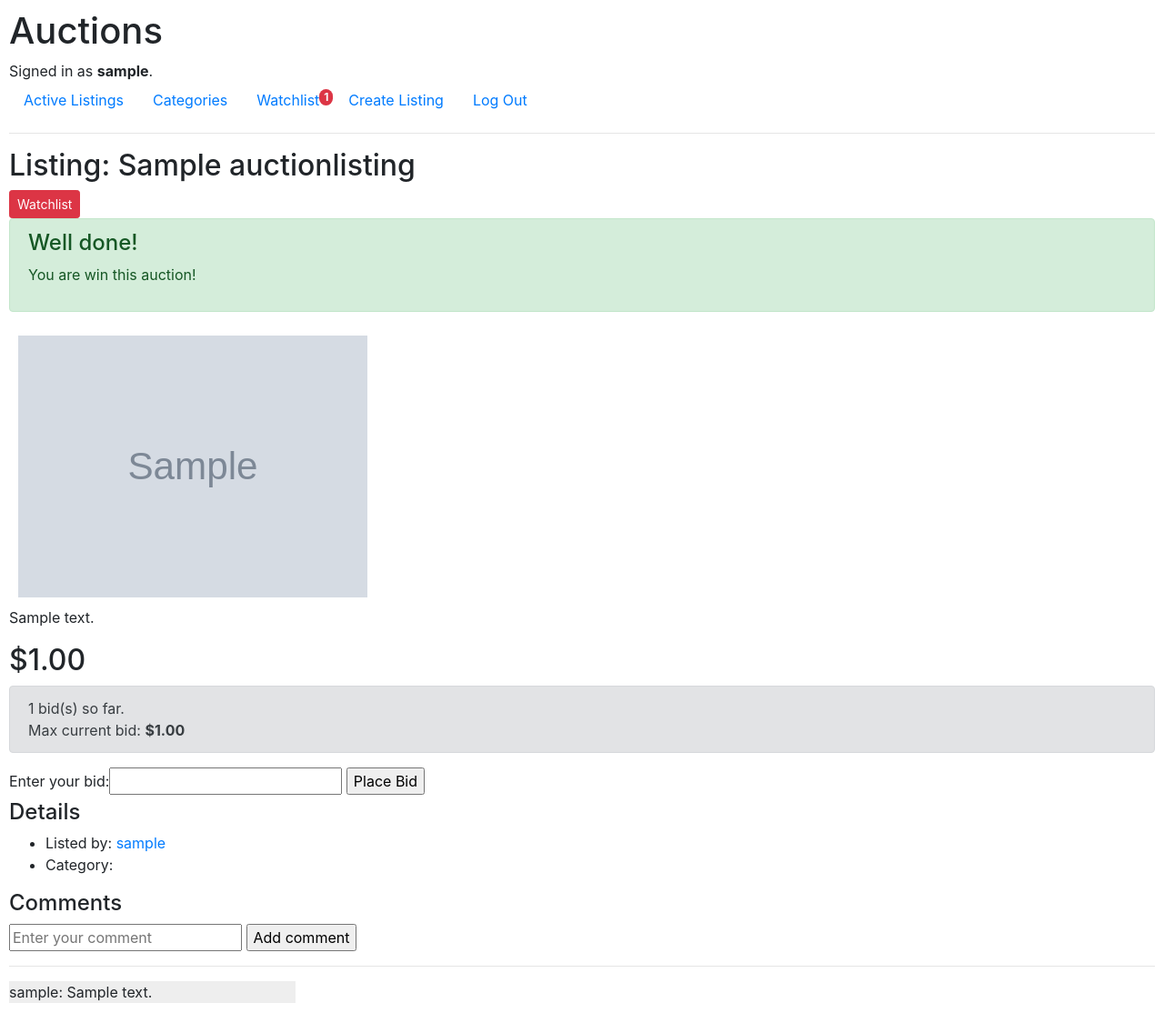
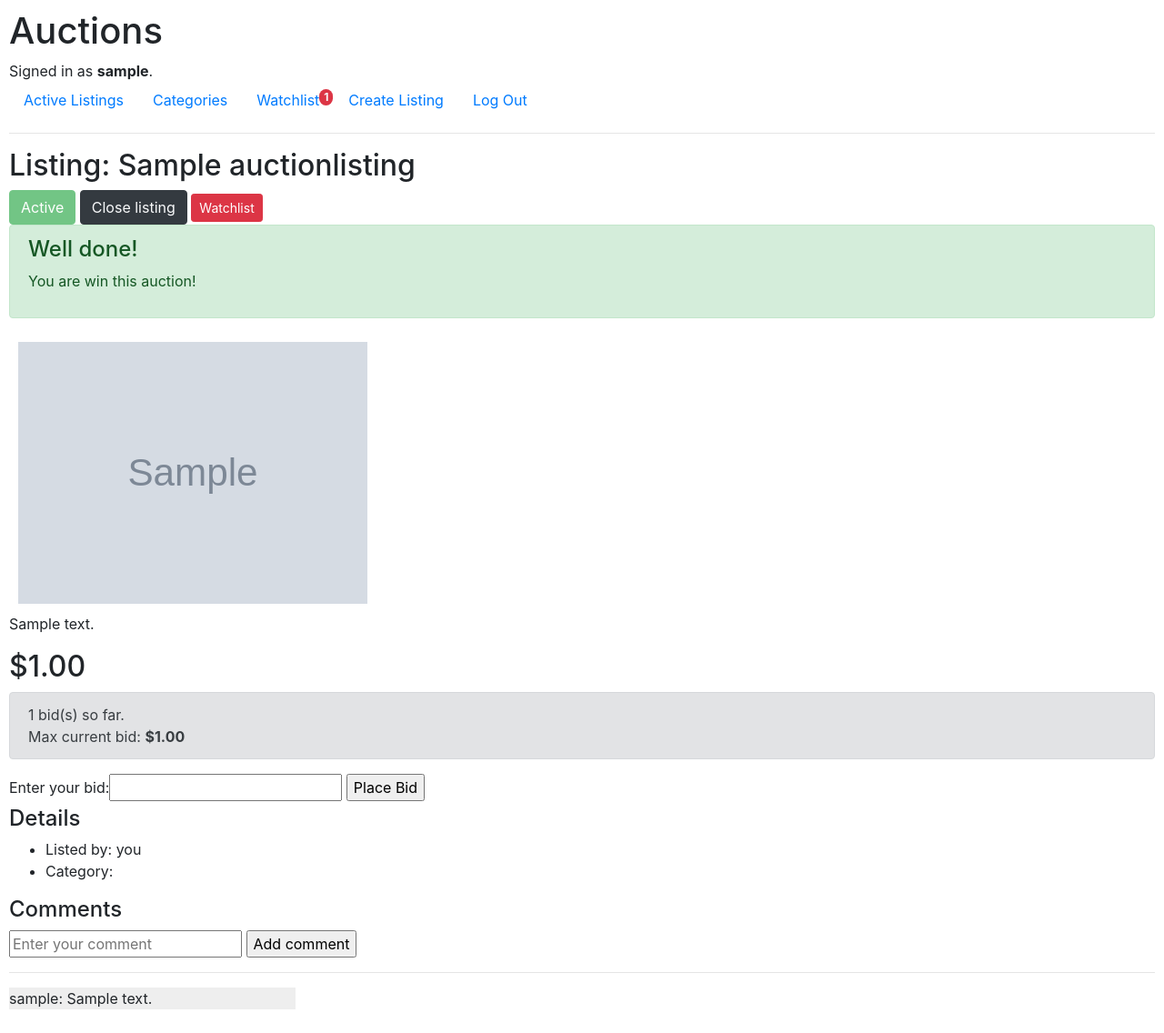
Before and after one commit to dinaSardina/cs50w_project2_commerce, a Django app: page /auctions/1 in a window 1280 px wide. Shown: the whole page at 91% size. Before the commit the page ends 1103 px from the top, so only its background shows below. Run offline with Django 3.2, Linux system fonts and the light colour scheme; a user stored in the database is signed in; tables that the repository leaves empty hold one stand-in row (values such as "Sample post"); grey boxes marked "Sample" are stand-in pictures; some libraries are stand-ins or nearby versions.

Commit message:
fix status of listings

```diff
--- a/auctions/templates/auctions/listing_page.html
+++ b/auctions/templates/auctions/listing_page.html
@@ -2,6 +2,18 @@
 
 {% block body %}
     <h2>Listing: {{ listing.title }}</h2>
+
+        {% if listing.is_active %}
+            <button type="button" class="btn btn-success" disabled>Active</button>
+            {% if listing.seller == request.user %}
+                <a href="{% url 'close' listing.id %}" type="button" class="btn btn-dark text-light">Close listing</a>
+            {% endif %}
+        {% else %}
+            <div class="alert alert-dark" role="alert">
+                Auction listing is closed.
+            </div>
+        {% endif %}
+
 
     {% if user.is_authenticated %}
         <a href="{% url 'switch-w' listing.id %}" type="button" class="btn-sm {% if wl %}btn btn-danger{% else %}btn btn-secondary{% endif %}">Watchlist</a>
@@ -43,7 +55,7 @@
     {% endif %}
     <h4>Details</h4>
     <ul>
-        <li>Listed by: <a href="">{{ listing.seller }}</a></li>
+        <li>Listed by: {% if listing.seller == request.user %}you{% else %}{{ listing.seller }}{% endif %}</li>
         <li>Category:</li>
     </ul>
 
--- a/auctions/views.py
+++ b/auctions/views.py
@@ -13,7 +13,7 @@ from .forms import CreateListingForm, NewBidForm
 
 def index(request):
     return render(request, "auctions/index.html", {
-        'active_listings': AuctionListing.objects.all()
+        'active_listings': AuctionListing.objects.filter(is_active=True)
     })
 
 
```
